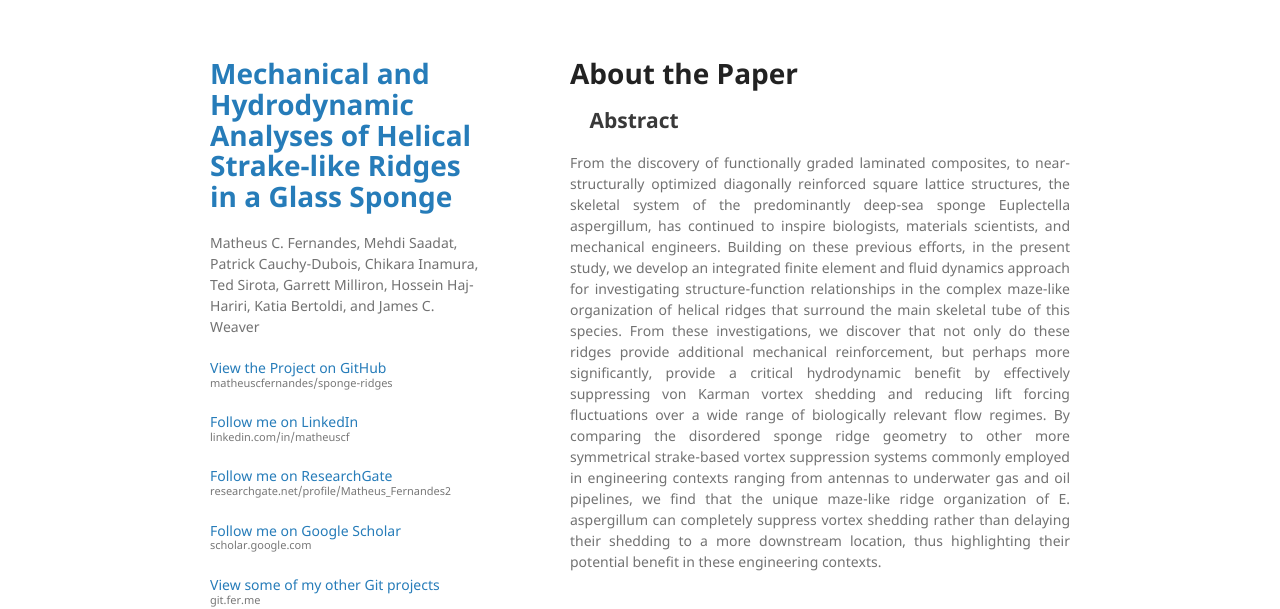
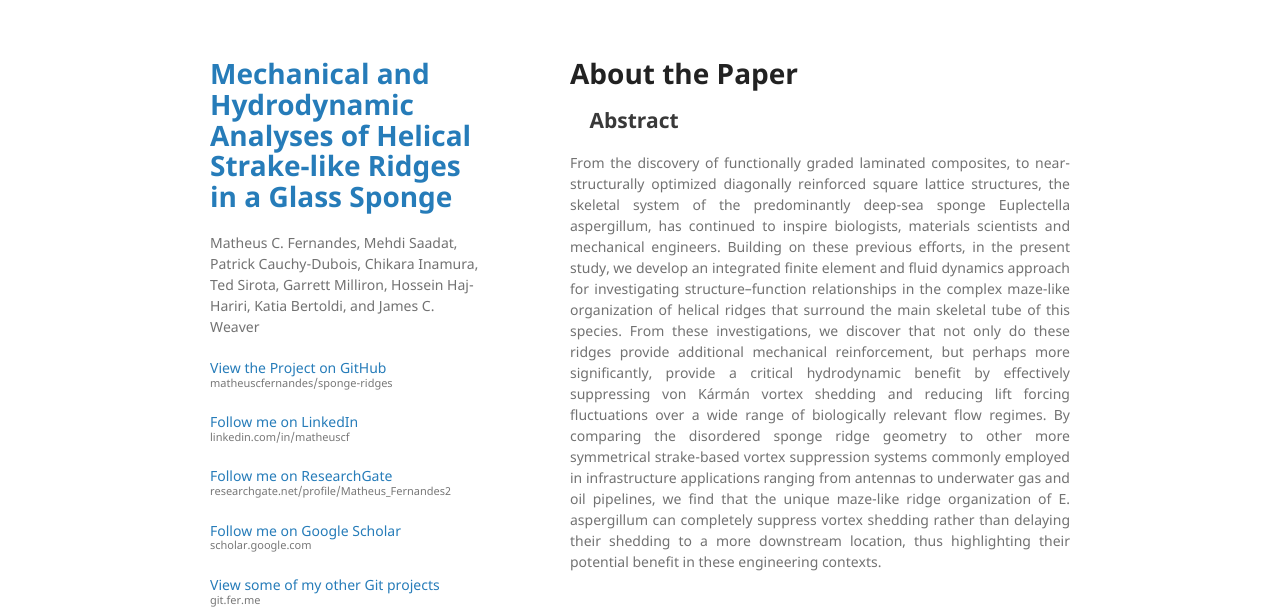
Before and after one commit to matheuscfernandes/sponge-ridges, a Jekyll site: the page built from index.md, in a window 1280 px wide and 900 px high. Shown: the top 609 px of the window. Built offline with Jekyll 4.4.1, drawn with Linux system fonts in a browser that asks for light colours; nearby versions of some CDN libraries; our own code applies the rules of GitHub Pages for plain Markdown files.

Commit message:
updated abstract

```diff
--- a/index.md
+++ b/index.md
@@ -5,7 +5,7 @@
 ## Abstract
 
 <div style="text-align: justify">
-From the discovery of functionally graded laminated composites, to near-structurally optimized diagonally reinforced square lattice structures, the skeletal system of the predominantly deep-sea sponge Euplectella aspergillum, has continued to inspire biologists, materials scientists, and mechanical engineers.  Building on these previous efforts, in the present study, we develop an integrated finite element and fluid dynamics approach for investigating structure-function relationships in the complex maze-like organization of helical ridges that surround the main skeletal tube of this species.  From these investigations, we discover that not only do these ridges provide additional mechanical reinforcement, but perhaps more significantly, provide a critical hydrodynamic benefit by effectively suppressing von Karman vortex shedding and reducing lift forcing fluctuations over a wide range of biologically relevant flow regimes. By comparing the disordered sponge ridge geometry to other more symmetrical strake-based vortex suppression systems commonly employed in engineering contexts ranging from antennas to underwater gas and oil pipelines, we find that the unique maze-like ridge organization of E. aspergillum can completely suppress vortex shedding rather than delaying their shedding to a more downstream location, thus highlighting their potential benefit in these engineering contexts.
+From the discovery of functionally graded laminated composites, to near-structurally optimized diagonally reinforced square lattice structures, the skeletal system of the predominantly deep-sea sponge Euplectella aspergillum, has continued to inspire biologists, materials scientists and mechanical engineers. Building on these previous efforts, in the present study, we develop an integrated finite element and fluid dynamics approach for investigating structure–function relationships in the complex maze-like organization of helical ridges that surround the main skeletal tube of this species. From these investigations, we discover that not only do these ridges provide additional mechanical reinforcement, but perhaps more significantly, provide a critical hydrodynamic benefit by effectively suppressing von Kármán vortex shedding and reducing lift forcing fluctuations over a wide range of biologically relevant flow regimes. By comparing the disordered sponge ridge geometry to other more symmetrical strake-based vortex suppression systems commonly employed in infrastructure applications ranging from antennas to underwater gas and oil pipelines, we find that the unique maze-like ridge organization of E. aspergillum can completely suppress vortex shedding rather than delaying their shedding to a more downstream location, thus highlighting their potential benefit in these engineering contexts.
 
 </div>
 
```
